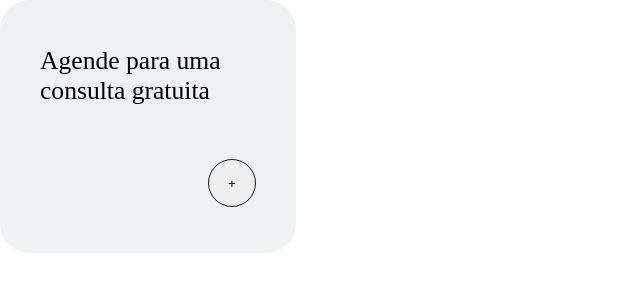
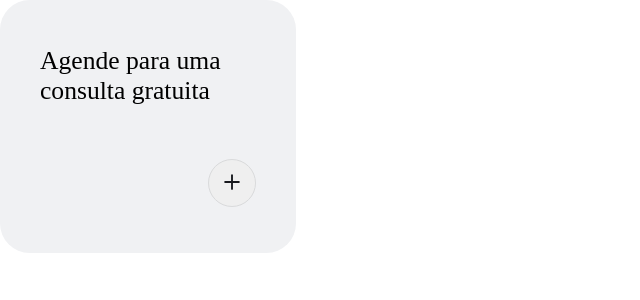
Before and after one commit to PedroPauloDias/psychology-website, a Next.js app: page / in a window 1280 px wide. Shown: the top 300 px of the page, without its empty margins (0-640 px from the left). Built offline with nearby package versions, Linux system fonts and the light colour scheme.

Commit message:
atualização do Card

```diff
--- a/package.json
+++ b/package.json
@@ -13,6 +13,7 @@
     "eslint": "8.34.0",
     "eslint-config-next": "13.1.6",
     "next": "13.1.6",
+    "phosphor-react": "^1.4.1",
     "react": "18.2.0",
     "react-dom": "18.2.0",
     "styled-components": "^5.3.6"
--- a/src/components/card/index.jsx
+++ b/src/components/card/index.jsx
@@ -1,11 +1,12 @@
 import React from 'react'
+import {Plus} from 'phosphor-react'
 import * as S from './style'
 
 const Card = () => {
   return (
       <S.Container>
         <S.Title>Agende para uma consulta gratuita</S.Title>
-        <S.Button>+</S.Button>
+        <S.Button><Plus size={20} weight="bold" color="#17191E" /></S.Button>
       </S.Container>
   )
 }
--- a/src/components/card/style.jsx
+++ b/src/components/card/style.jsx
@@ -20,7 +20,12 @@ export const Button = styled.button`
 height: 3rem;
 width: 3rem;
 border-radius:50%;
-color: #17191E ;
-border: 1px solid #17191E ;
+border: 1px solid #d9dadb ;
+transition:.5s;
+cursor: pointer;
+
+&:hover{
+  border: 1px solid #17191E ;
+}
 
 `
```
Also changed, not shown: 1 other file (tests, documents, lock files or other folders).
